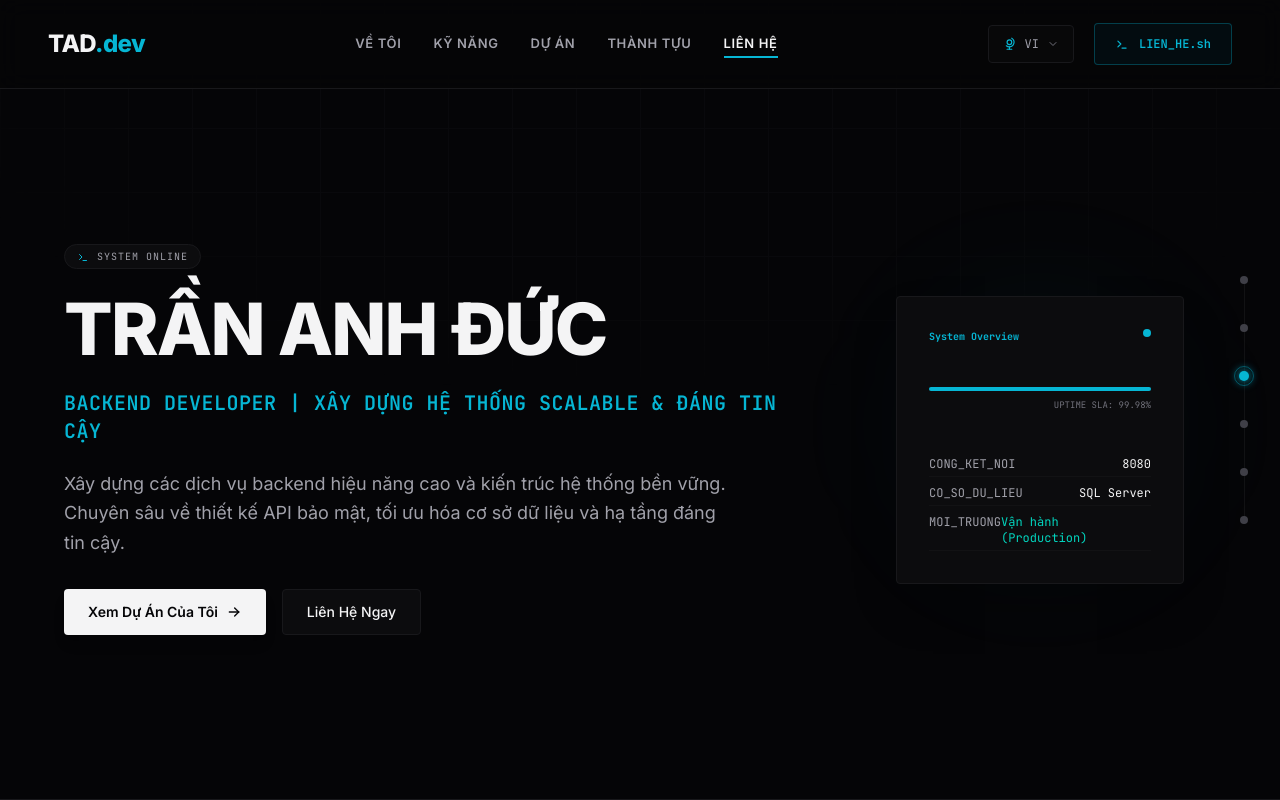
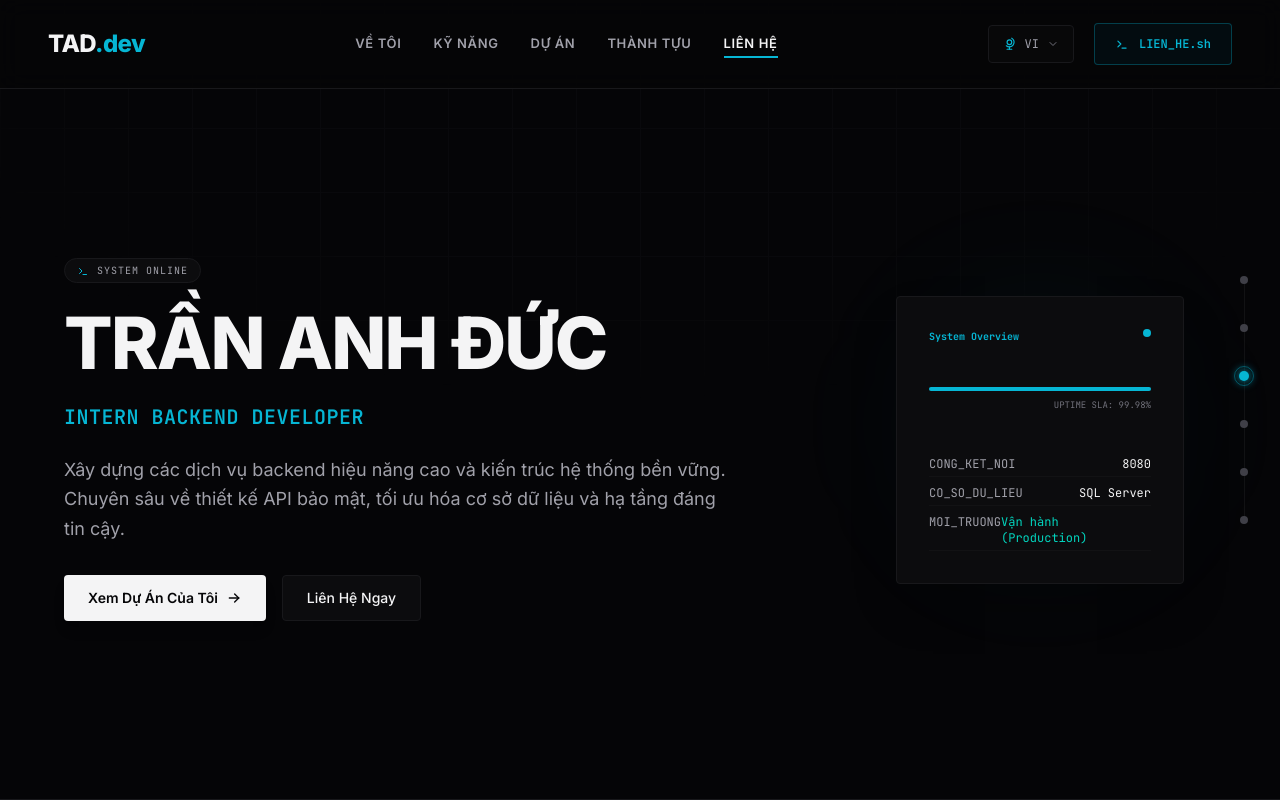
Before and after one commit to duc19092005/My-Portfolio, a React (Vite) app: page / in a window 1280 px wide. Shown: the top 800 px of the page. Built offline with nearby package versions, Linux system fonts and the light colour scheme.

Commit message:
feat: remove ASTRO-CORE and update profile subtitle and descriptions to Intern Backend Developer

```diff
--- a/index.html
+++ b/index.html
@@ -5,7 +5,7 @@
     <link rel="icon" type="image/svg+xml" href="/vite.svg" />
     <meta name="viewport" content="width=device-width, initial-scale=1.0" />
     <meta name="description" content="Portfolio of Trần Anh Đức - Backend Developer specializing in .NET Core and Node.js system architecture." />
-    <title>ASTRO-CORE | TRẦN ANH ĐỨC</title>
+    <title>TRẦN ANH ĐỨC | Intern Backend Developer</title>
 
     <!-- Google Fonts: Space Grotesk, JetBrains Mono, Inter -->
     <link rel="preconnect" href="https://fonts.googleapis.com" />
--- a/src/locales/translations.ts
+++ b/src/locales/translations.ts
@@ -11,7 +11,7 @@ export const translations = {
     hero: {
       eyebrow: "System Online",
       title: "TRẦN ANH ĐỨC",
-      subtitle: "Backend Developer | Building scalable & reliable systems",
+      subtitle: "Intern Backend Developer",
       subtext: "Building highly scalable backend services and robust system architectures. Specializing in secure API design, database performance optimization, and reliable infrastructure.",
       btnProjects: "View My Projects",
       btnContact: "Get In Touch",
@@ -103,7 +103,7 @@ export const translations = {
     contact: {
       eyebrow: "05 // CONTACT",
       title: "Get In Touch",
-      subtext: "I am currently seeking Backend Developer Intern & Junior positions to collaborate on real-world systems. Drop me a line, and let's build something secure and scalable together.",
+      subtext: "I am currently seeking Backend Developer Intern positions to collaborate on real-world systems. Drop me a line, and let's build something secure and scalable together.",
       address: "Binh Thanh District, Ho Chi Minh City, Vietnam",
       labelName: "SENDER NAME",
       labelEmail: "EMAIL ADDRESS",
@@ -143,7 +143,7 @@ export const translations = {
     hero: {
       eyebrow: "System Online",
       title: "TRẦN ANH ĐỨC",
-      subtitle: "Backend Developer | Xây dựng hệ thống scalable & đáng tin cậy",
+      subtitle: "Intern Backend Developer",
       subtext: "Xây dựng các dịch vụ backend hiệu năng cao và kiến trúc hệ thống bền vững. Chuyên sâu về thiết kế API bảo mật, tối ưu hóa cơ sở dữ liệu và hạ tầng đáng tin cậy.",
       btnProjects: "Xem Dự Án Của Tôi",
       btnContact: "Liên Hệ Ngay",
@@ -234,8 +234,8 @@ export const translations = {
     },
     contact: {
       eyebrow: "05 // LIÊN HỆ",
-      title: "Get In Touch",
-      subtext: "Tôi hiện đang tìm kiếm cơ hội thực tập và vị trí Junior Backend Developer để cống hiến cho các dự án thực tế. Hãy để lại tin nhắn và cùng nhau xây dựng các hệ thống bảo mật, ổn định.",
+      title: "Liên Hệ",
+      subtext: "Tôi hiện đang tìm kiếm cơ hội thực tập vị trí Backend Developer để cống hiến cho các dự án thực tế. Hãy để lại tin nhắn và cùng nhau xây dựng các hệ thống bảo mật, ổn định.",
       address: "Quận Bình Thạnh, TP. Hồ Chí Minh, Việt Nam",
       labelName: "TÊN NGƯỜI GỬI",
       labelEmail: "ĐỊA CHỈ EMAIL",
@@ -275,7 +275,7 @@ export const translations = {
     hero: {
       eyebrow: "System Online",
       title: "TRẦN ANH ĐỨC",
-      subtitle: "Backend Developer | Разработка масштабируемых и надежных систем",
+      subtitle: "Intern Backend Developer",
       subtext: "Разработка высокомасштабируемых серверных служб и надежных системных архитектур. Специализируюсь на безопасном проектировании API, оптимизации баз данных и надежной инфраструктуре.",
       btnProjects: "Посмотреть Мои Проекты",
       btnContact: "Связаться Со Мной",
@@ -366,8 +366,8 @@ export const translations = {
     },
     contact: {
       eyebrow: "05 // КОНТАКТЫ",
-      title: "Get In Touch",
-      subtext: "В данный момент я ищу вакансии Backend Developer Intern / Junior для участия в коммерческих проектах. Оставьте сообщение, и давайте построим надежную систему вместе.",
+      title: "Связаться со мной",
+      subtext: "В данный момент я ищу стажировку (Intern) Backend-разработчика для участия в коммерческих проектах. Оставьте сообщение, и давайте построим надежную систему вместе.",
       address: "Район Биньтхань, Хошимин, Вьетнам",
       labelName: "ИМЯ ОТПРАВИТЕЛЯ",
       labelEmail: "АДРЕС EMAIL",
```
Also changed, not shown: 1 other file (tests, documents, lock files or other folders).
